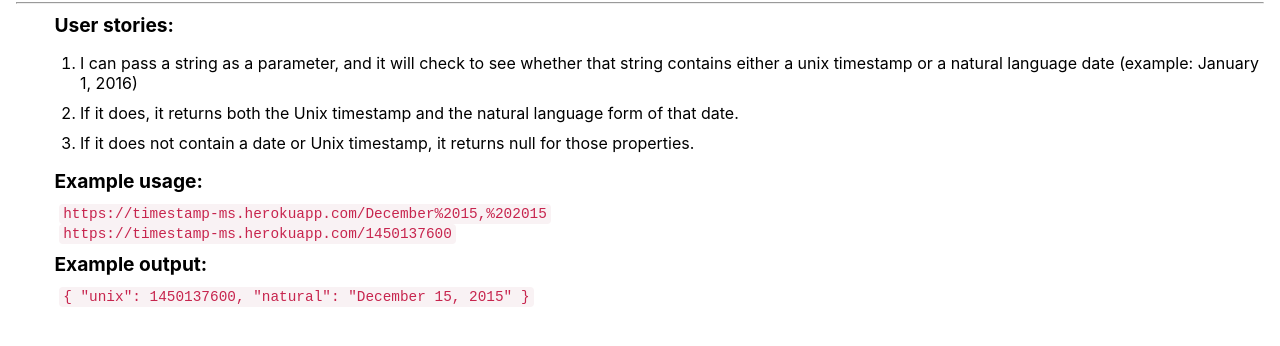
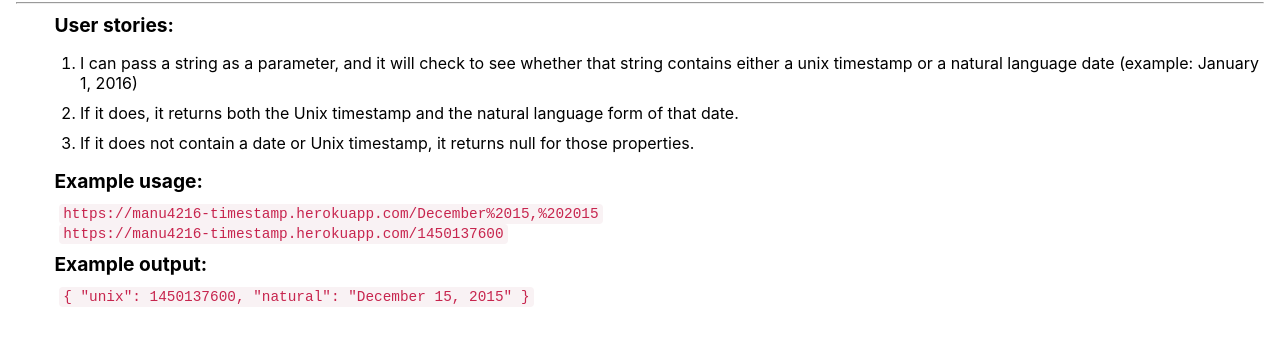
Before and after one commit to manu-4216/fcc-api-1-timestamp, a website: page public/index.html in a window 1280 px wide. Shown: the part 80-426 px from the top of the page. Drawn offline with Linux system fonts and the light colour scheme.

```diff
--- a/public/index.html
+++ b/public/index.html
@@ -27,8 +27,9 @@
 
 
         <h2>Example usage:</h2>
-        <code>https://timestamp-ms.herokuapp.com/December%2015,%202015</code> <br />
-        <code>https://timestamp-ms.herokuapp.com/1450137600</code>
+        <code>https://manu4216-timestamp.herokuapp.com/December%2015,%202015</code>
+        <br />
+        <code>https://manu4216-timestamp.herokuapp.com/1450137600</code>
 
         <h2>Example output:</h2>
         <code>{ "unix": 1450137600, "natural": "December 15, 2015" }</code>
```
Also changed, not shown: 1 other file.
